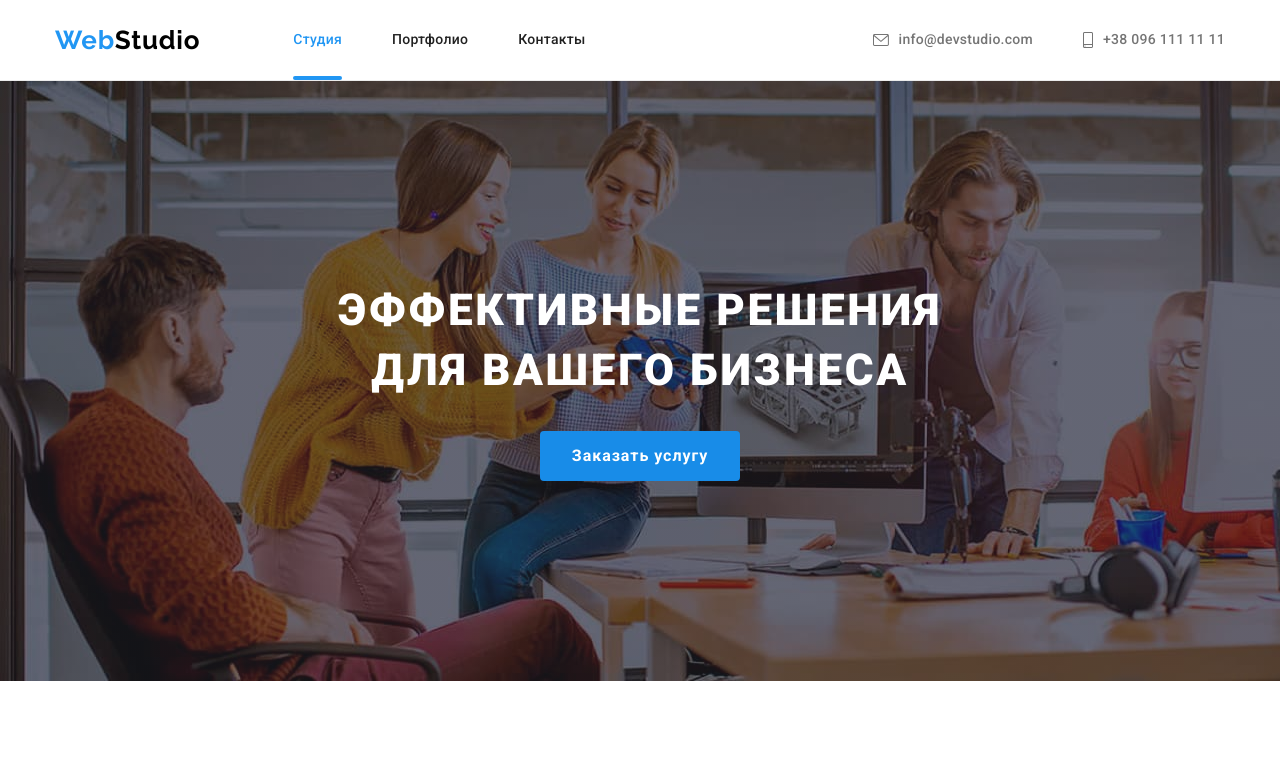
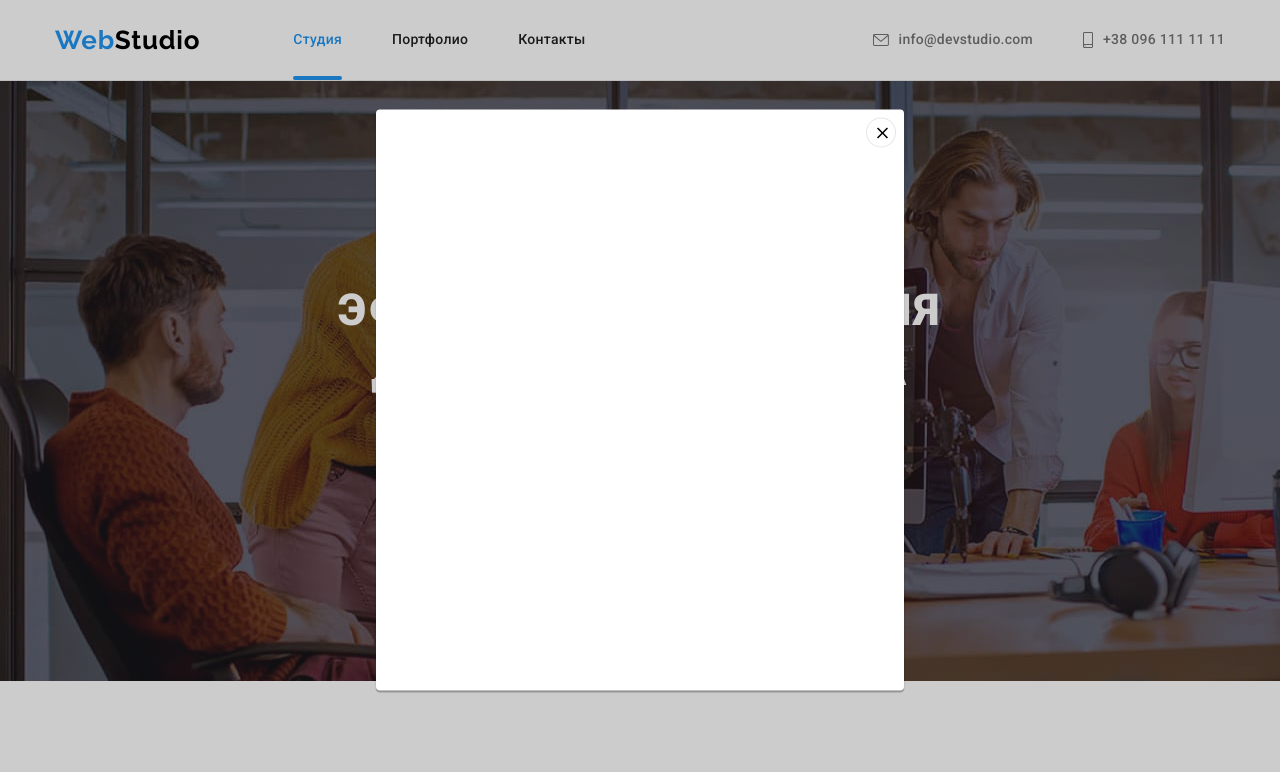
Before and after one commit to maria-slobozhan/goit-markup-hw-05, a plain HTML site: page index.html in a window 1280 px wide. Both pictures are taken after a click on the button "Заказать услугу". Shown: the top 772 px of the page. Drawn offline with nearby package versions, Linux system fonts and the light colour scheme.

Commit message:
Модалка

```diff
--- a/css/styles.css
+++ b/css/styles.css
@@ -146,7 +146,7 @@ img {
 }
 
 .header .link {
-  transition: color 250ms cubic-bezier(0.4, 0, 0.2, 1);
+  transition: color 250ms cubic-bezier(0.4, 0, 0.2, 1), fill 250ms cubic-bezier(0.4, 0, 0.2, 1);
 }
 
 .header .link:hover,
@@ -157,7 +157,6 @@ img {
 .contact-link {
   display: flex;
   align-items: center;
-  transition: fill 250ms cubic-bezier(0.4, 0, 0.2, 1);
 }
 
 .contact-link:focus,
@@ -368,6 +367,11 @@ img {
 
 .social-icon {
   fill: var(--icon-color);
+  transition: fill 250ms cubic-bezier(0.4, 0, 0.2, 1);
+}
+
+.social-link {
+  transition: background-color 250ms cubic-bezier(0.4, 0, 0.2, 1);
 }
 
 .social-link:hover .social-icon,
@@ -396,6 +400,7 @@ img {
   align-items: center;
   height: 90px;
   fill: var(--icon-color);
+  transition: fill 250ms cubic-bezier(0.4, 0, 0.2, 1), border-color 250ms cubic-bezier(0.4, 0, 0.2, 1);
 }
 
 .clients-link:hover,
@@ -459,10 +464,14 @@ img {
   flex-basis: calc(100% / 3 - 30px);
   margin-left: 30px;
   margin-top: 30px;
+}
+
+.portfolio-item .link {
+  display: block;
   transition: box-shadow 250ms cubic-bezier(0.4, 0, 0.2, 1);
 }
-.portfolio-list .item:focus,
-.portfolio-list .item:hover {
+.portfolio-item .link:focus,
+.portfolio-item .link:hover {
   box-shadow: 0px 1px 1px rgba(0, 0, 0, 0.12), 0px 4px 4px rgba(0, 0, 0, 0.06), 1px 4px 6px rgba(0, 0, 0, 0.16);
 }
 
@@ -593,3 +602,56 @@ img {
 .logo-footer {
   color: var(--hero-text-color);
 }
+
+/* Модалка */
+
+.backdrop {
+  position: fixed;
+  top: 0;
+  left: 0;
+
+  transition: opacity 250ms cubic-bezier(0.4, 0, 0.2, 1);
+
+  width: 100%;
+  height: 100%;
+  background-color: rgba(0, 0, 0, 0.2);
+  opacity: 1;
+}
+
+.backdrop.is-hidden {
+  visibility: hidden;
+  opacity: 0;
+  pointer-events: none;
+}
+
+.backdrop.is-hidden .modal {
+  transform: translate(-50%, -50%) scale(0.9);
+}
+
+.modal {
+  position: absolute;
+  top: 50%;
+  left: 50%;
+  transform: translate(-50%, -50%) scale(1);
+  transition: transform 250ms cubic-bezier(0.4, 0, 0.2, 1);
+
+  width: 528px;
+  height: 581px;
+  background-color: var(--hero-text-color);
+  box-shadow: 0px 1px 3px rgba(0, 0, 0, 0.12), 0px 1px 1px rgba(0, 0, 0, 0.14), 0px 2px 1px rgba(0, 0, 0, 0.2);
+  border-radius: 4px;
+}
+
+.button-close {
+  position: absolute;
+  top: 8px;
+  right: 8px;
+
+  padding: 6px;
+  width: 30px;
+  height: 30px;
+  border-radius: 50%;
+  border: 1px solid rgba(0, 0, 0, 0.1);
+  background-color: var(--hero-text-color);
+  cursor: pointer;
+}
--- a/index.html
+++ b/index.html
@@ -297,6 +297,17 @@
                 </ul>
             </div>
         </section>
+        <!-- Модалка и бэкдроп -->
+        <div class="backdrop is-hidden" data-modal>
+            <div class="modal">
+                <button class="button-close" type="button" data-modal-close>
+                    <svg class="modal-close" width="18" height="18">
+                        <use href="./images/icons/symbol-defs-optimized.svg#icon-close-black"></use>
+                    </svg>
+                </button>
+            </div>
+        </div>
+
     </main>
 
     <!-- Подвал -->
```
Also changed, not shown: portfolio.html (+9 -9 lines).
